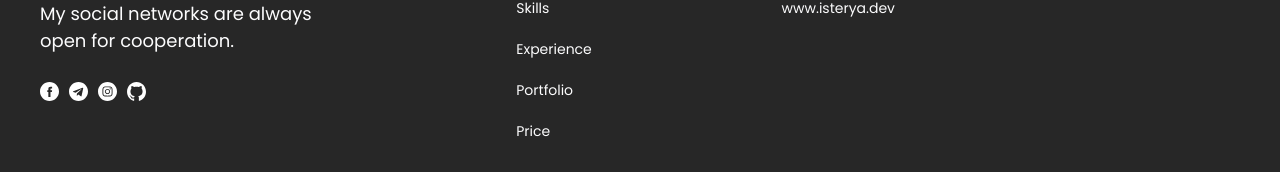
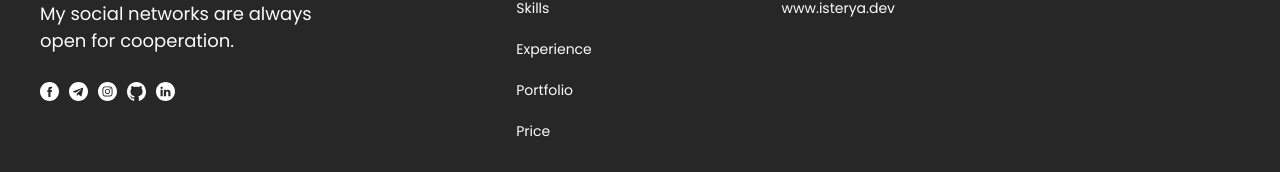
Before and after one commit to Isterya/my-portfolio, a React (Vite) app: page / in a window 1280 px wide. Shown: the part 5827-5999 px from the top of the page. Built offline with nearby package versions, Linux system fonts and the light colour scheme.

Commit message:
feat: add a link to a new social network, LinkedIn

```diff
--- a/src/data/footerData.ts
+++ b/src/data/footerData.ts
@@ -2,6 +2,7 @@ import facebookIcon from '../assets/icons/socials/facebook-white.svg';
 import telegramIcon from '../assets/icons/socials/telegram-white.svg';
 import instagramIcon from '../assets/icons/socials/instagram-white.svg';
 import githubIcon from '../assets/icons/socials/github-white.svg';
+import linkedinIcon from '@/assets/icons/socials/linkedin-white.svg';
 
 export interface SocialLinks {
   icon: string;
@@ -27,6 +28,7 @@ export const socialLinks: SocialLinks[] = [
     href: 'https://www.instagram.com/dad.isterya/',
   },
   { icon: githubIcon, alt: 'github', href: 'https://github.com/Isterya' },
+  { icon: linkedinIcon, alt: 'linkedIn', href: 'https://www.linkedin.com/in/bohdan-yevsieiev/' },
 ];
 
 export const navLinks: string[] = [
```
Also changed, not shown: src/assets/icons/socials/linkedin-white.svg (added).
